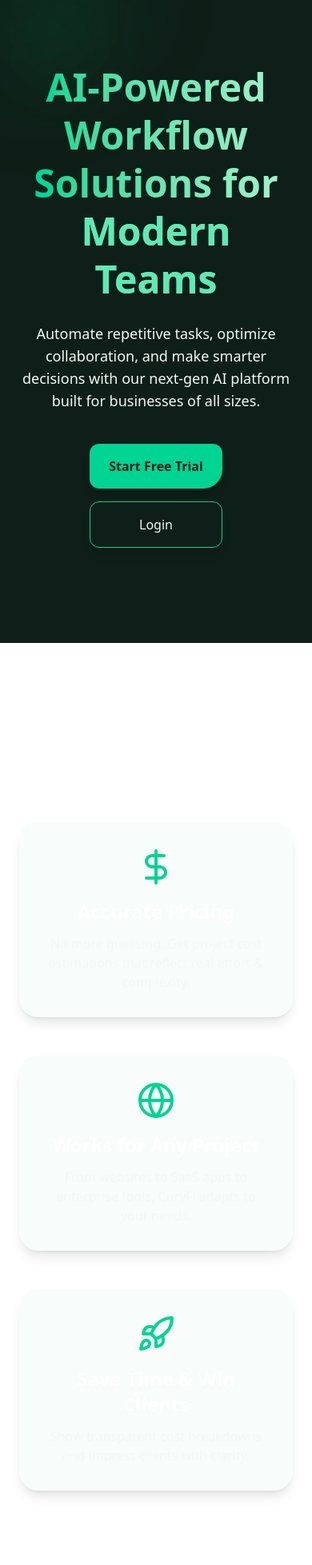
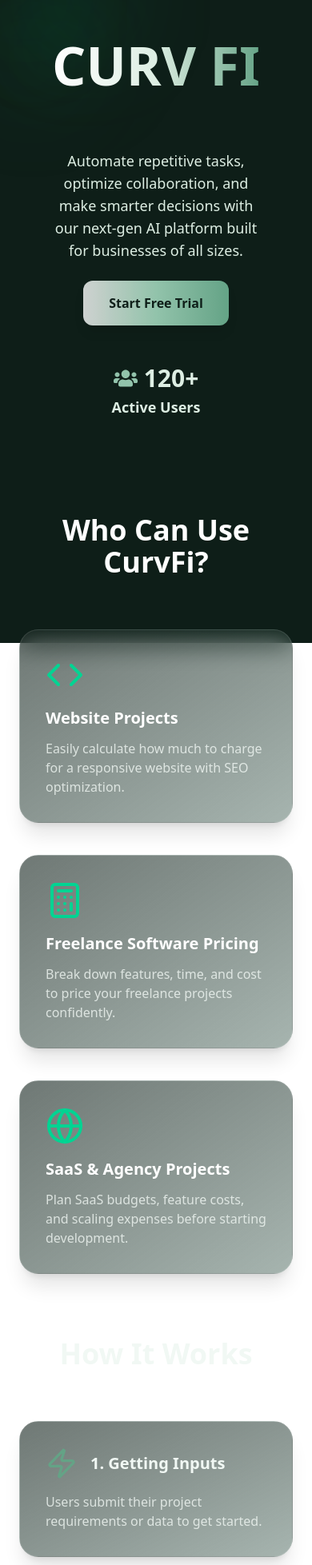
Before and after one commit to THIGSHICCA/curv_fi, a Next.js app: page / in a window 390 px wide. Shown: the part 40-1997 px from the top of the page at 80% size. Built offline with nearby package versions, Linux system fonts and the light colour scheme.

Commit message:
landing update

```diff
--- a/package.json
+++ b/package.json
@@ -16,10 +16,12 @@
     "lucide-react": "^0.544.0",
     "mongoose": "^8.18.1",
     "next": "15.5.3",
+    "particles.js": "^2.0.0",
     "react": "19.1.0",
     "react-dom": "19.1.0",
     "react-icons": "^5.5.0",
-    "recharts": "^3.2.0"
+    "recharts": "^3.2.0",
+    "three": "^0.180.0"
   },
   "devDependencies": {
     "@eslint/eslintrc": "^3",
--- a/src/app/globals.css
+++ b/src/app/globals.css
@@ -18,6 +18,8 @@
   --color-viridian-900: #1c382e;
   --color-viridian-950: #0f1f19;
 }
+
+
 /*
 @media (prefers-color-scheme: dark) {
   :root {
--- a/src/app/page.tsx
+++ b/src/app/page.tsx
@@ -1,5 +1,5 @@
 import Hero from "@/components/Hero";
-import WhyCurvFi from "@/components/WhyCurvFi";
+//import WhyCurvFi from "@/components/WhyCurvFi";
 import UseCases from "@/components/UseCases";
 import HowItWorks from "@/components/HowItWorks";
 import FAQ from "@/components/FAQ";
@@ -16,7 +16,7 @@ export default function Page() {
       {/* All content on top */}
       <div className="relative z-10">
         <Hero />
-        <WhyCurvFi />
+        {/* <WhyCurvFi /> */}
         <UseCases />
         <HowItWorks />
         <FAQ />
--- a/src/components/CTA.tsx
+++ b/src/components/CTA.tsx
@@ -7,7 +7,7 @@ export default function CTA() {
   const router = useRouter();
 
   return (
-    <section className="relative bg-gradient-to-r from-emerald-500 to-emerald-700 py-20 px-6 text-center text-white">
+    <section className="relative bg-white/10 backdrop-blur-lg border border-white/20 shadow-2xl py-20 px-6 text-center text-emerald-700">
       <motion.h2
         initial={{ opacity: 0, scale: 0.9 }}
         animate={{ opacity: 1, scale: 1 }}
@@ -21,7 +21,8 @@ export default function CTA() {
         whileHover={{ scale: 1.05 }}
         whileTap={{ scale: 0.95 }}
         onClick={() => router.push("/auth")}
-        className="bg-white text-emerald-700 font-semibold px-8 py-4 rounded-xl shadow-lg hover:bg-emerald-100 transition-all">
+        className="bg-gradient-to-r from-white/50 via-[var(--color-viridian-300)] to-[var(--color-viridian-400)]
+            text-[var(--color-viridian-950)] font-semibold px-8 py-4 rounded-xl shadow-lg transition-all">
         Get Started Free
       </motion.button>
     </section>
--- a/src/components/FAQ.tsx
+++ b/src/components/FAQ.tsx
@@ -1,6 +1,8 @@
 "use client";
 
 import { motion } from "framer-motion";
+import { useState } from "react";
+import { FiChevronDown } from "react-icons/fi";
 
 const faqs = [
   {
@@ -18,24 +20,56 @@ const faqs = [
 ];
 
 export default function FAQ() {
+  const [openIndex, setOpenIndex] = useState<number | null>(null);
+
   return (
-    <section className="py-24 px-6 max-w-4xl mx-auto">
-      <h2 className="text-4xl font-bold text-center mb-12">
+    <section className="md:py-24 py-10 px-6 max-w-4xl mx-auto">
+      <h2 className="text-4xl font-bold text-center mb-12 bg-white bg-clip-text text-transparent">
         Frequently Asked Questions
       </h2>
+
       <div className="space-y-6">
-        {faqs.map((faq, i) => (
+        {faqs.map((faq, i) => {
+          const isOpen = openIndex === i;
+          return (
             <motion.div
               key={i}
               initial={{ opacity: 0, y: 30 }}
               whileInView={{ opacity: 1, y: 0 }}
               viewport={{ once: true }}
               transition={{ duration: 0.5, delay: i * 0.1 }}
-            className="p-6 rounded-2xl bg-viridian-100/20 backdrop-blur-md shadow-lg">
-            <h3 className="text-xl font-semibold mb-2">{faq.q}</h3>
-            <p className="text-viridian-50/80">{faq.a}</p>
+              onClick={() => setOpenIndex(isOpen ? null : i)}
+              className="p-6 rounded-2xl bg-gradient-to-br from-viridian-950/60 to-viridian-800/40 backdrop-blur-lg border border-white/10 shadow-xl cursor-pointer transition-all hover:shadow-emerald-500/20"
+            >
+              {/* Question */}
+              <div className="flex items-center justify-between">
+                <h3 className="text-lg md:text-xl font-semibold text-viridian-50">
+                  {faq.q}
+                </h3>
+                <motion.span
+                  animate={{ rotate: isOpen ? 180 : 0 }}
+                  transition={{ duration: 0.3 }}
+                  className="text-viridian-200"
+                >
+                  <FiChevronDown size={22} />
+                </motion.span>
+              </div>
+
+              {/* Answer */}
+              {isOpen && (
+                <motion.p
+                  initial={{ opacity: 0, height: 0 }}
+                  animate={{ opacity: 1, height: "auto" }}
+                  exit={{ opacity: 0, height: 0 }}
+                  transition={{ duration: 0.4 }}
+                  className="mt-3 text-viridian-100/80 leading-relaxed"
+                >
+                  {faq.a}
+                </motion.p>
+              )}
             </motion.div>
-        ))}
+          );
+        })}
       </div>
     </section>
   );
--- a/src/components/Footer.tsx
+++ b/src/components/Footer.tsx
@@ -2,7 +2,7 @@ export default function Footer() {
   return (
     <footer className="py-10 px-6 border-t border-gray-800 text-center text-gray-400">
       <p>© {new Date().getFullYear()} YourBrand. All rights reserved.</p>
-      <div className="mt-4 space-x-4">
+      <div className="mt-4 space-x-4 text-right">
         <a href="/about" className="hover:text-emerald-400">
           About
         </a>
--- a/src/components/Hero.tsx
+++ b/src/components/Hero.tsx
@@ -2,67 +2,92 @@
 
 import { useRouter } from "next/navigation";
 import { motion } from "framer-motion";
+import { useEffect, useState } from "react";
+import { FaUsers } from "react-icons/fa";
 
 export default function Hero() {
   const router = useRouter();
 
+  const finalCount = 120; // Final active users
+  const [count, setCount] = useState(0);
+
+  // Animate number on mount
+  useEffect(() => {
+    let start = 0;
+    const duration = 2000; // 2 seconds
+    const increment = finalCount / (duration / 16); // approx 60fps
+
+    const interval = setInterval(() => {
+      start += increment;
+      if (start >= finalCount) {
+        start = finalCount;
+        clearInterval(interval);
+      }
+      setCount(Math.floor(start));
+    }, 16);
+
+    return () => clearInterval(interval);
+  }, []);
+
   return (
-    <section className="relative min-h-screen flex flex-col items-center justify-center text-center px-6 py-20  ">
-      {/* Gradient arch background */}
-      {/* <motion.div
-        animate={{ rotate: [0, 10, -10, 0] }}
-        transition={{ duration: 15, repeat: Infinity, ease: "easeInOut" }}
-        className="absolute -top-32 w-[160%] h-[90%] left-[-30%] rounded-full bg-gradient-to-b from-emerald-400 via-emerald-600 to-viridian-950 opacity-60 blur-3xl z-0"></motion.div>
-
-
-      <motion.div
-        animate={{ y: [0, -20, 0] }}
-        transition={{ duration: 6, repeat: Infinity, ease: "easeInOut" }}
-        className="absolute top-10 left-1/4 w-36 h-36 bg-emerald-300/20 rounded-full blur-2xl z-0"></motion.div>
-      <motion.div
-        animate={{ y: [0, 25, 0] }}
-        transition={{ duration: 8, repeat: Infinity, ease: "easeInOut" }}
-        className="absolute bottom-20 right-1/4 w-48 h-48 bg-emerald-400/20 rounded-full blur-2xl z-0"></motion.div> */}
+    <section className="container mx-auto relative flex flex-col items-start justify-center px-16 py-20">
 
       {/* Heading */}
       <motion.h1
-        initial={{ y: -50, opacity: 0 }}
-        animate={{ y: 0, opacity: 1 }}
+        initial={{ opacity: 0, y: -20 }}
+        animate={{ opacity: 1, y: 0 }}
         transition={{ duration: 1 }}
-        className="relative text-5xl md:text-6xl font-extrabold leading-tight mb-6 bg-clip-text text-transparent bg-gradient-to-r from-emerald-400 to-emerald-200 z-10">
-        AI-Powered Workflow <br /> Solutions for{" "}
-        <span className="text-emerald-300">Modern Teams</span>
+        className="w-full text-center text-5xl md:text-[190pt] text-[50pt] font-extrabold leading-tight mb-16
+          bg-clip-text text-transparent bg-gradient-to-r from-white via-[var(--color-viridian-100)] to-[var(--color-viridian-400)]"
+      >
+        CURV FI
       </motion.h1>
 
-      {/* Subheading */}
-      <motion.p
-        initial={{ y: 20, opacity: 0 }}
-        animate={{ y: 0, opacity: 1 }}
-        transition={{ delay: 0.5, duration: 1 }}
-        className="relative text-lg md:text-xl text-viridian-50 max-w-2xl mb-10 z-10">
-        Automate repetitive tasks, optimize collaboration, and make smarter
-        decisions with our next-gen AI platform built for businesses of all
-        sizes.
-      </motion.p>
+      {/* Subheading and Button */}
+      <motion.div
+        initial={{ opacity: 0, y: -10 }}
+        animate={{ opacity: 1, y: 0 }}
+        transition={{ delay: 0.3, duration: 1 }}
+        className="max-w-2xl flex flex-col md:items-start items-center"
+      >
+        <p className="text-lg text-center  sm:text-left md:text-xl text-[var(--color-viridian-100)] mb-6">
+          Automate repetitive tasks, optimize collaboration, and make smarter
+          decisions with our next-gen AI platform built for businesses of all sizes.
+        </p>
 
-      {/* CTA */}
-      <div className="flex flex-col md:flex-row space-y-4 md:space-y-0 md:space-x-4 z-10">
         <motion.button
+          initial={{ opacity: 0 }}
+          animate={{ opacity: 1 }}
+          transition={{ delay: 0.5, duration: 1 }}
           whileHover={{ scale: 1.05 }}
           whileTap={{ scale: 0.95 }}
           onClick={() => router.push("/auth")}
-          className="bg-emerald-400 hover:bg-emerald-500 text-viridian-950 font-semibold px-6 py-4 rounded-xl rounded-br-3xl shadow-lg transition-all">
+          className="bg-gradient-to-r from-white/80 via-[var(--color-viridian-300)] to-[var(--color-viridian-400)]
+            text-[var(--color-viridian-950)] font-semibold px-8 py-4 rounded-xl shadow-lg transition-all"
+        >
           Start Free Trial
         </motion.button>
+      </motion.div>
 
-        <motion.button
-          whileHover={{ scale: 1.05 }}
-          whileTap={{ scale: 0.95 }}
-          onClick={() => router.push("/auth")}
-          className="border border-emerald-400 text-viridian-50 hover:text-white hover:border-emerald-200 px-6 py-4 rounded-xl shadow-lg transition-all">
-          Login
-        </motion.button>
-      </div>
+      {/* Active User Count (Right Side) */}
+      <motion.div
+        initial={{ opacity: 0, x: 50 }}
+        animate={{ opacity: 1, x: 0 }}
+        transition={{ delay: 0.7, duration: 1 }}
+        className="mt-12 w-full flex justify-center sm:justify-end"
+      >
+        <div className="flex flex-col items-center gap-1 text-[var(--color-viridian-100)] font-bold">
+          {/* Number with Icon */}
+          <div className="flex items-center gap-2 text-3xl md:text-5xl">
+            <FaUsers className="text-[var(--color-viridian-300)] text-3xl md:text-5xl" />
+            <span>{count}+</span>
+          </div>
+
+          {/* Label */}
+          <span className="text-lg md:text-2xl">Active Users</span>
+        </div>
+      </motion.div>
+
     </section>
   );
 }
--- a/src/components/HowItWorks.tsx
+++ b/src/components/HowItWorks.tsx
@@ -32,31 +32,35 @@ const steps = [
 
 export default function HowItWorks() {
   return (
-    <section className="py-20 px-6 max-w-6xl mx-auto relative">
+    <section className="md:py-30 py-10 px-6 max-w-6xl mx-auto relative">
       <h2 className="text-4xl font-bold text-center mb-16 text-viridian-50">
         How It Works
       </h2>
-      <div className="flex flex-col gap-12 md:gap-20">
+
+      <div className="relative flex flex-col gap-12 md:gap-16">
         {steps.map((step, index) => (
-          <motion.div
-            key={index}
-            initial={{ opacity: 0, x: index % 2 === 0 ? -50 : 50 }}
-            whileInView={{ opacity: 1, x: 0 }}
-            viewport={{ once: true }}
-            transition={{ duration: 0.8, delay: index * 0.2 }}
-            className={`flex flex-col md:flex-row items-center ${
-              index % 2 !== 0 ? "md:flex-row-reverse" : ""
-            }`}>
-            <div className="relative z-10 p-8 rounded-3xl shadow-xl bg-viridian-100/30 backdrop-blur-md max-w-md">
+          <div key={index} className="relative flex flex-col items-center">
+            {/* Connector Line (except last step) */}
+            {index !== steps.length - 1 && (
+              <div className="hidden md:block absolute left-1/2 top-full w-0.5 h-16 bg-gradient-to-b from-viridian-400/40 to-viridian-600/30" />
+            )}
+
+            <motion.div
+              initial={{ opacity: 0, y: 40 }}
+              whileInView={{ opacity: 1, y: 0 }}
+              viewport={{ once: true }}
+              transition={{ duration: 0.8, delay: index * 0.2 }}
+              className="relative z-10 p-8 rounded-3xl bg-gradient-to-br from-viridian-950/60 to-viridian-800/40 backdrop-blur-lg border border-white/10 shadow-xl max-w-md"
+            >
               <div className="flex items-center gap-4 mb-4">
-                <step.icon className="w-8 h-8 text-viridian-400" />
+                <step.icon className="w-10 h-10 text-viridian-400" />
                 <h3 className="text-xl font-semibold text-viridian-50">
                   {step.title}
                 </h3>
               </div>
               <p className="text-viridian-50/80">{step.description}</p>
-            </div>
-          </motion.div>
+            </motion.div>
+          </div>
         ))}
       </div>
     </section>
--- a/src/components/UseCases.tsx
+++ b/src/components/UseCases.tsx
@@ -23,7 +23,7 @@ const useCases = [
 
 export default function UseCases() {
   return (
-    <section className="py-24 px-6 max-w-6xl mx-auto">
+    <section className="md:py-30 py-10  px-6 max-w-6xl mx-auto">
       <h2 className="text-4xl font-bold text-center mb-16">
         Who Can Use CurvFi?
       </h2>
@@ -35,7 +35,7 @@ export default function UseCases() {
             whileInView={{ opacity: 1, y: 0 }}
             viewport={{ once: true }}
             transition={{ duration: 0.6, delay: i * 0.2 }}
-            className="p-8 rounded-3xl bg-viridian-100/20 backdrop-blur-md shadow-lg ">
+            className="p-8 rounded-3xl bg-gradient-to-br from-viridian-950/60 to-viridian-800/40 backdrop-blur-lg border border-white/10 shadow-xl cursor-pointer transition-all hover:shadow-emerald-500/20 ">
             <use.icon className="w-12 h-12 mb-4 text-emerald-400" />
             <h3 className="text-xl font-semibold mb-3">{use.title}</h3>
             <p className="text-viridian-50/80">{use.desc}</p>
--- a/src/components/WhyCurvFi.tsx
+++ b/src/components/WhyCurvFi.tsx
@@ -1,45 +1,45 @@
-"use client";
+// "use client";
 
-import { motion } from "framer-motion";
-import { DollarSign, Globe, Rocket } from "lucide-react";
+// import { motion } from "framer-motion";
+// import { DollarSign, Globe, Rocket } from "lucide-react";
 
-const items = [
-  {
-    title: "Accurate Pricing",
-    desc: "No more guessing. Get project cost estimations that reflect real effort & complexity.",
-    icon: DollarSign,
-  },
-  {
-    title: "Works for Any Project",
-    desc: "From websites to SaaS apps to enterprise tools, CurvFi adapts to your needs.",
-    icon: Globe,
-  },
-  {
-    title: "Save Time & Win Clients",
-    desc: "Show transparent cost breakdowns and impress clients with clarity.",
-    icon: Rocket,
-  },
-];
+// const items = [
+//   {
+//     title: "Accurate Pricing",
+//     desc: "No more guessing. Get project cost estimations that reflect real effort & complexity.",
+//     icon: DollarSign,
+//   },
+//   {
+//     title: "Works for Any Project",
+//     desc: "From websites to SaaS apps to enterprise tools, CurvFi adapts to your needs.",
+//     icon: Globe,
+//   },
+//   {
+//     title: "Save Time & Win Clients",
+//     desc: "Show transparent cost breakdowns and impress clients with clarity.",
+//     icon: Rocket,
+//   },
+// ];
 
-export default function WhyCurvFi() {
-  return (
-    <section className="py-24 px-6 max-w-6xl mx-auto text-center">
-      <h2 className="text-4xl font-bold mb-12">Why Choose CurvFi?</h2>
-      <div className="grid md:grid-cols-3 gap-12">
-        {items.map((item, i) => (
-          <motion.div
-            key={i}
-            initial={{ opacity: 0, y: 40 }}
-            whileInView={{ opacity: 1, y: 0 }}
-            viewport={{ once: true }}
-            transition={{ duration: 0.6, delay: i * 0.2 }}
-            className="p-8 rounded-3xl bg-viridian-100/20 backdrop-blur-md shadow-lg">
-            <item.icon className="w-12 h-12 mx-auto mb-4 text-emerald-400" />
-            <h3 className="text-2xl font-semibold mb-3">{item.title}</h3>
-            <p className="text-viridian-50/80">{item.desc}</p>
-          </motion.div>
-        ))}
-      </div>
-    </section>
-  );
-}
+// export default function WhyCurvFi() {
+//   return (
+//     <section className="py-24 px-6 max-w-6xl mx-auto text-center ">
+//       <h2 className="text-4xl font-bold mb-12">Why Choose CurvFi?</h2>
+//       <div className="grid md:grid-cols-3 gap-12 ">
+//         {items.map((item, i) => (
+//           <motion.div
+//             key={i}
+//             initial={{ opacity: 0, y: 40 }}
+//             whileInView={{ opacity: 1, y: 0 }}
+//             viewport={{ once: true }}
+//             transition={{ duration: 0.6, delay: i * 0.2 }}
+//             className="p-8 rounded-3xl bg-viridian-100/20 backdrop-blur-md shadow-lg">
+//             <item.icon className="w-12 h-12 mx-auto mb-4 text-emerald-400" />
+//             <h3 className="text-2xl font-semibold mb-3">{item.title}</h3>
+//             <p className="text-viridian-50/80">{item.desc}</p>
+//           </motion.div>
+//         ))}
+//       </div>
+//     </section>
+//   );
+// }
```
Also changed, not shown: 1 other file (tests, documents, lock files or other folders). Lines whose indentation alone changed are shown as unchanged.
